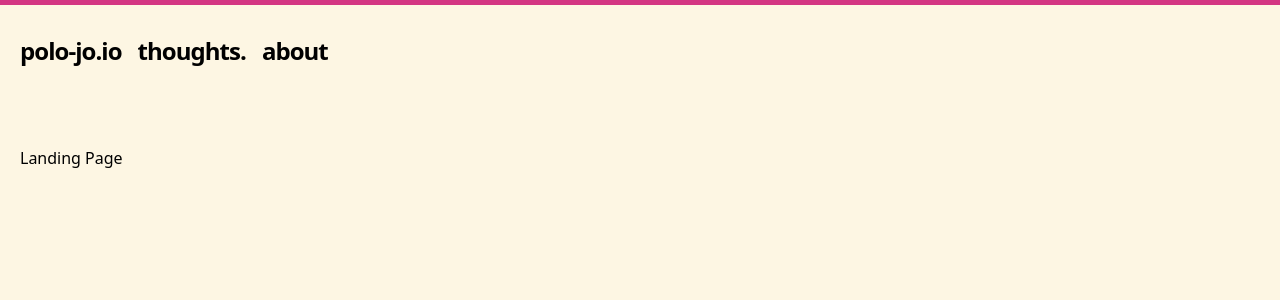
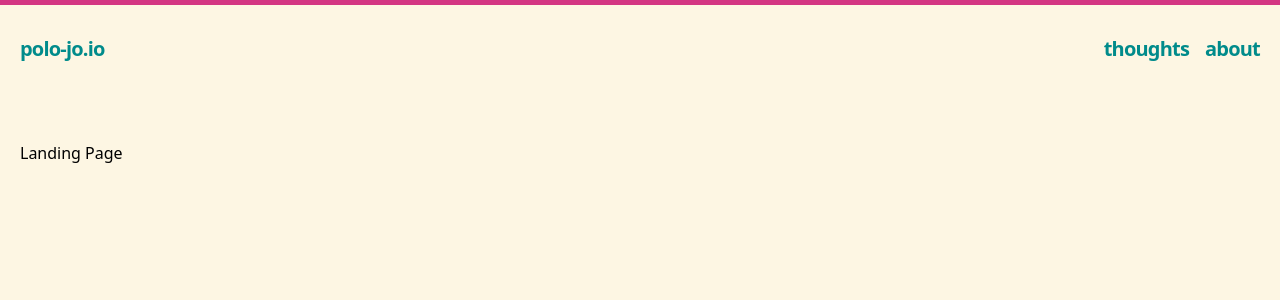
Before and after one commit to polo-jo/blog, a Next.js app: page / in a window 1280 px wide. Shown: the top 300 px of the page. Built offline with nearby package versions, Linux system fonts and the light colour scheme.

Commit message:
Update header styles

```diff
--- a/components/header.tsx
+++ b/components/header.tsx
@@ -2,17 +2,22 @@ import Link from "next/link";
 
 export function Header() {
   return (
-    <h2 className="text-2xl font-bold tracking-tight md:tracking-tighter leading-tight mb-20 pt-8">
-      <Link href="/">
-        <a className="hover:underline">polo-jo.io</a>
-      </Link>
-      <Link href="/thoughts">
-        <a className="hover:underline ml-4">thoughts</a>
-      </Link>
-      .
-      <Link href="/about">
-        <a className="hover:underline ml-4">about</a>
-      </Link>
-    </h2>
+    <span className="flex flex-row mb-20 pt-8">
+      <h2 className="text-xl font-semibold tracking-tight md:tracking-tighter leading-tight flex-grow">
+        <Link href="/">
+          <a className="hover:underline text-secondary">polo-jo.io</a>
+        </Link>
+      </h2>
+      <h2 className="text-xl font-semibold tracking-tight md:tracking-tighter leading-tight">
+        <Link href="/thoughts">
+          <a className="hover:underline ml-4 text-secondary">thoughts</a>
+        </Link>
+      </h2>
+      <h2 className="text-xl font-semibold tracking-tight md:tracking-tighter leading-tight">
+        <Link href="/about">
+          <a className="hover:underline ml-4 text-secondary">about</a>
+        </Link>
+      </h2>
+    </span>
   );
 }
--- a/tailwind.config.js
+++ b/tailwind.config.js
@@ -9,6 +9,7 @@ module.exports = {
     },
     textColor: {
       header: "#d33682",
+      secondary: "#008b8b",
     },
     extend: {
       colors: {
```
